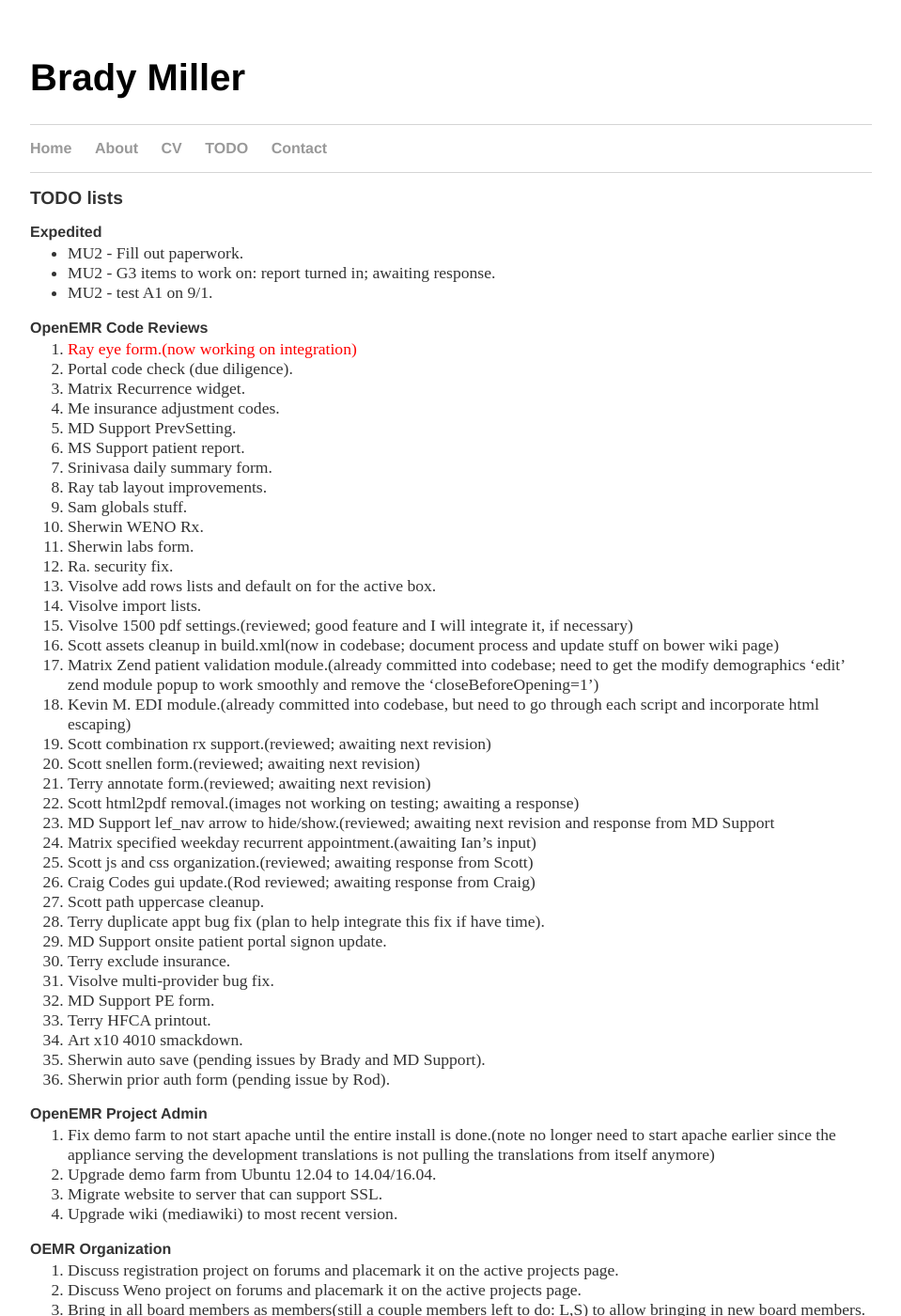
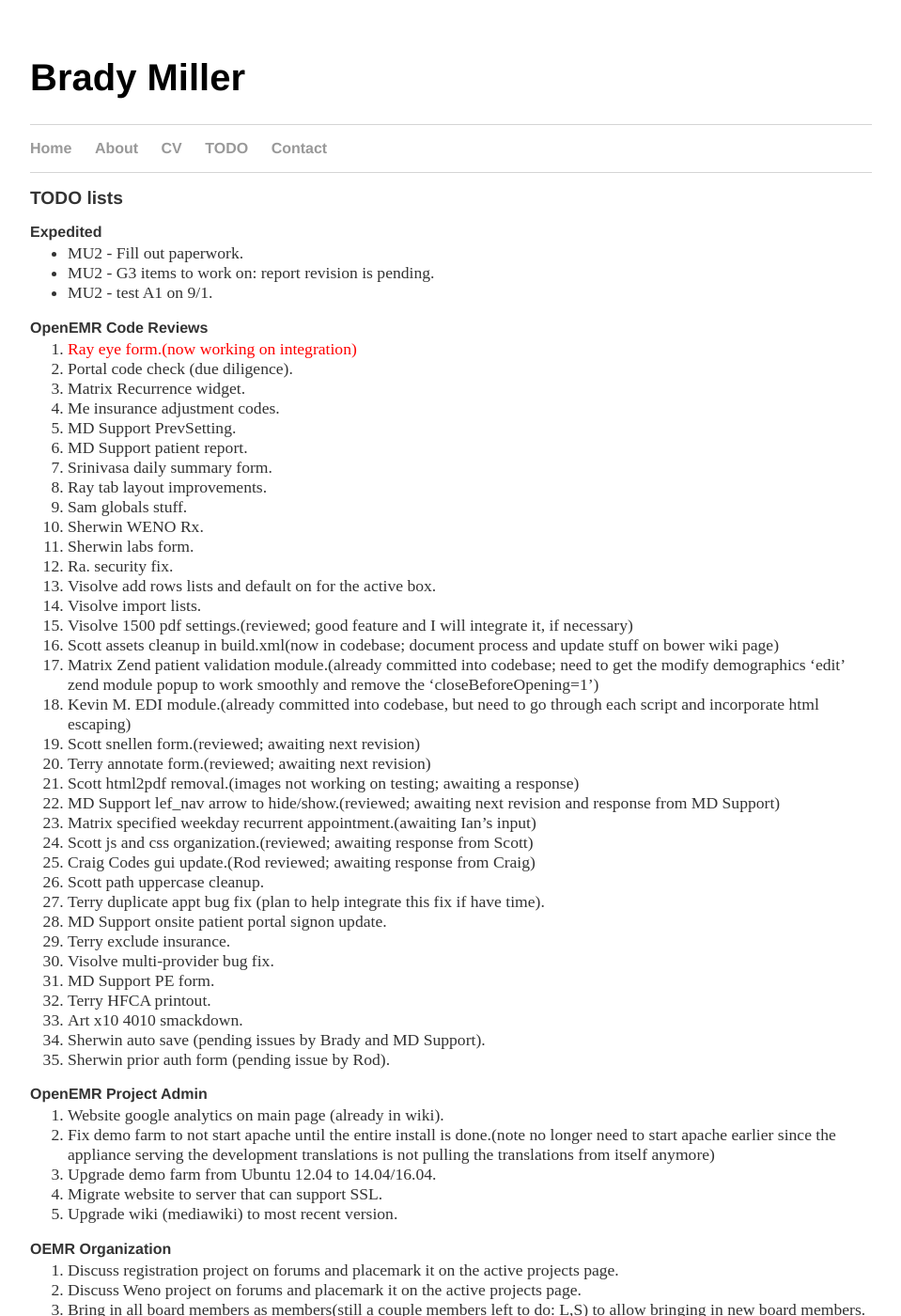
Before and after one commit to bradymiller/bradymiller.github.io, a Jekyll site: the page built from todo/index.md, in a window 1280 px wide and 1400 px high. Shown: the whole window at 94% size, without its empty margins (160-1119 px from the left). Built offline with Jekyll 4.4.1, drawn with Linux system fonts in a browser that asks for light colours; some of the changed text lies outside the part shown.

Commit message:
Update todo list

```diff
--- a/todo/index.md
+++ b/todo/index.md
@@ -5,7 +5,7 @@
 
 ### Expedited
 * MU2 - Fill out paperwork.
-* MU2 - G3 items to work on: report turned in; awaiting response.
+* MU2 - G3 items to work on: report revision is pending.
 * MU2 - test A1 on 9/1.
 
 ### OpenEMR Code Reviews
@@ -14,7 +14,7 @@
 1. Matrix Recurrence widget.
 1. Me insurance adjustment codes.
 1. MD Support PrevSetting.
-1. MS Support patient report.
+1. MD Support patient report.
 1. Srinivasa daily summary form.
 1. Ray tab layout improvements.
 1. Sam globals stuff.
@@ -27,11 +27,10 @@
 1. Scott assets cleanup in build.xml(now in codebase; document process and update stuff on bower wiki page)
 1. Matrix Zend patient validation module.(already committed into codebase; need to get the modify demographics 'edit' zend module popup to work smoothly and remove the 'closeBeforeOpening=1')
 1. Kevin M. EDI module.(already committed into codebase, but need to go through each script and incorporate html escaping)
-1. Scott combination rx support.(reviewed; awaiting next revision)
 1. Scott snellen form.(reviewed; awaiting next revision)
 1. Terry annotate form.(reviewed; awaiting next revision)
 1. Scott html2pdf removal.(images not working on testing; awaiting a response)
-1. MD Support lef_nav arrow to hide/show.(reviewed; awaiting next revision and response from MD Support
+1. MD Support lef_nav arrow to hide/show.(reviewed; awaiting next revision and response from MD Support)
 1. Matrix specified weekday recurrent appointment.(awaiting Ian's input)
 1. Scott js and css organization.(reviewed; awaiting response from Scott)
 1. Craig Codes gui update.(Rod reviewed; awaiting response from Craig)
@@ -47,6 +46,7 @@
 1. Sherwin prior auth form (pending issue by Rod).
 
 ### OpenEMR Project Admin
+1. Website google analytics on main page (already in wiki).
 1. Fix demo farm to not start apache until the entire install is done.(note no longer need to start apache earlier since the appliance serving the development translations is not pulling the translations from itself anymore)
 1. Upgrade demo farm from Ubuntu 12.04 to 14.04/16.04.
 1. Migrate website to server that can support SSL.
@@ -65,7 +65,7 @@
 
 ### MU2
 1. Fill out paperwork.
-1. G3 items to work on: report turned in; awaiting response.
+1. G3 items to work on: report revision is pending.
 1. Test A1 on 9/1.
 1. Current budget is Visolve develop/testing G3 item fee which is $1500 plus fee to test A1.
 
```
